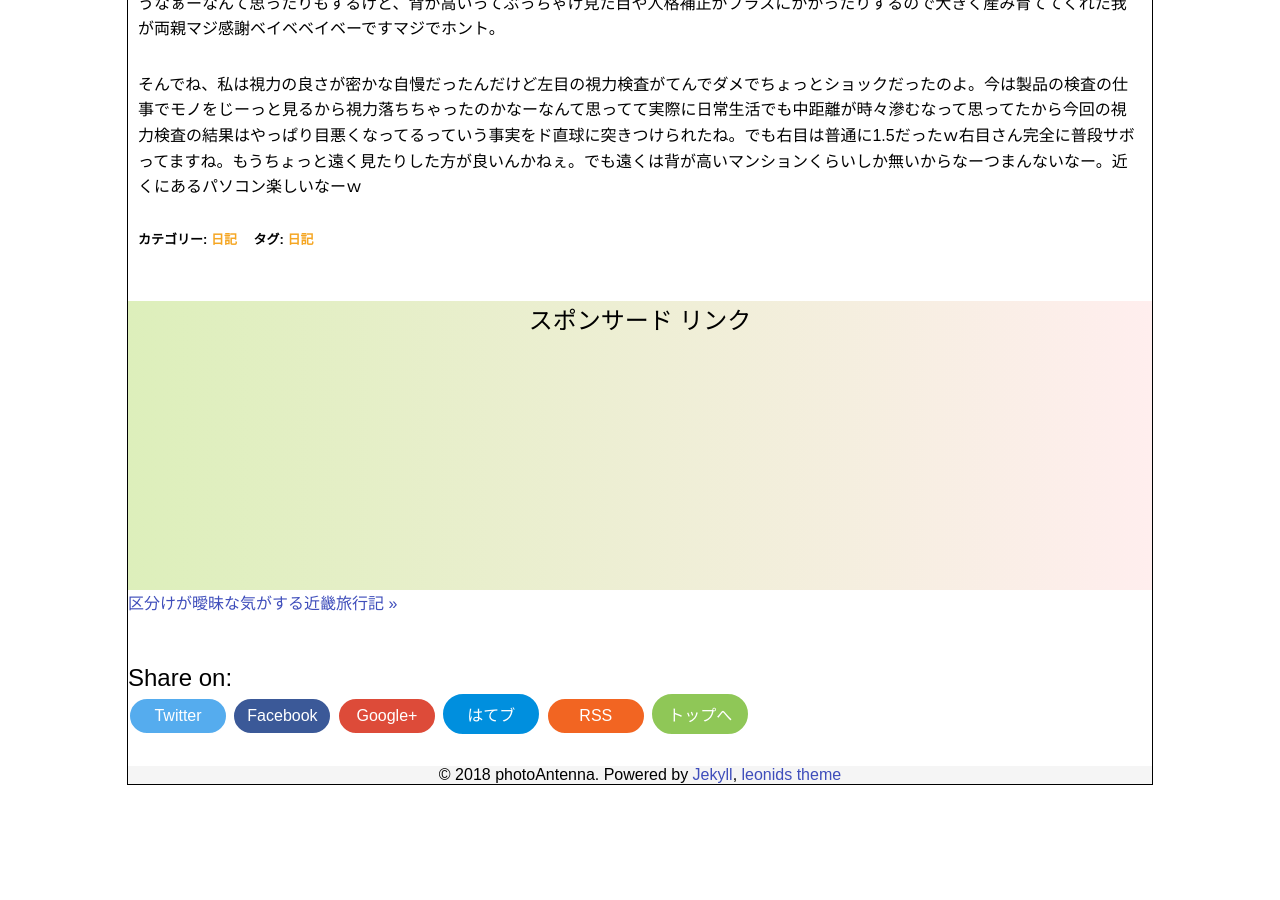
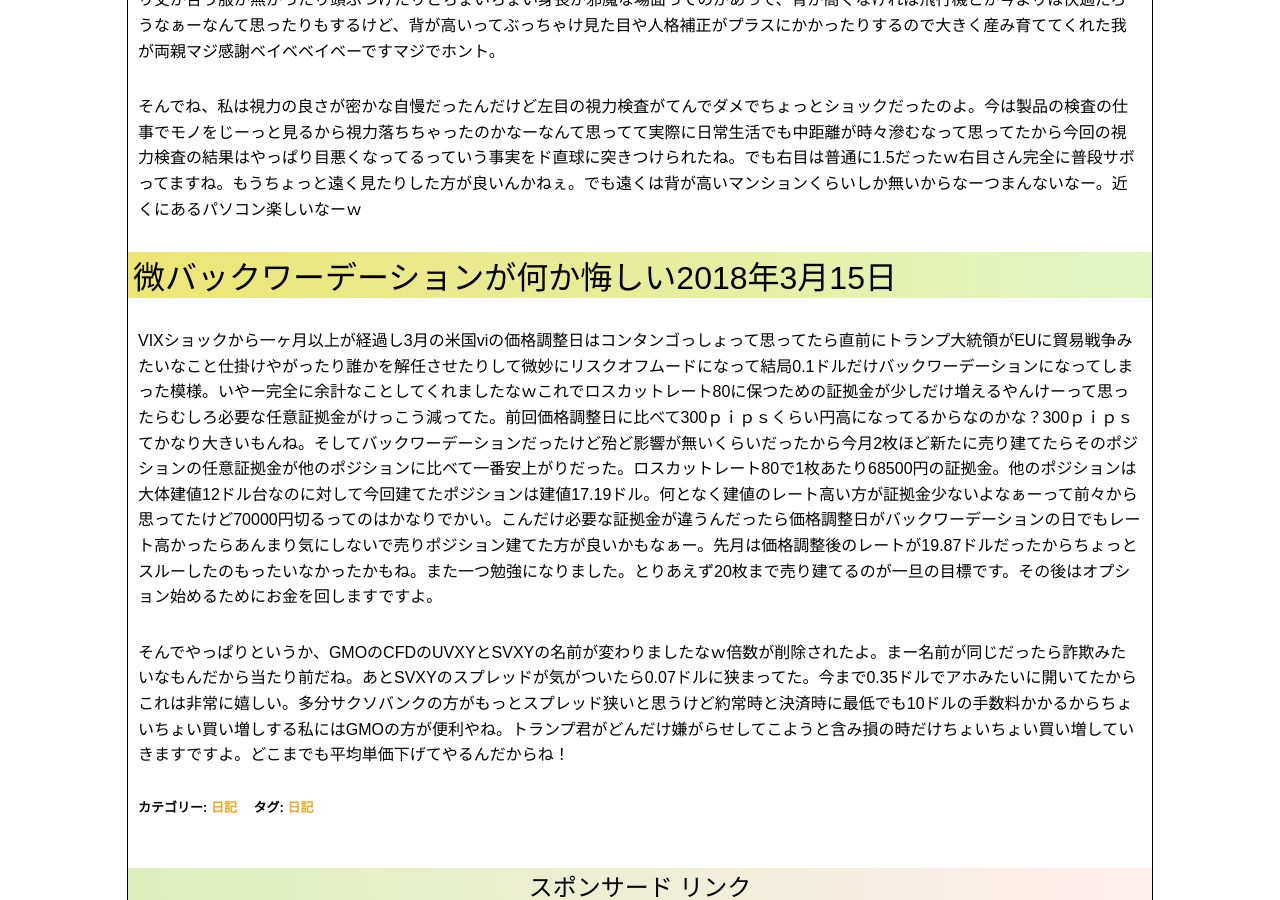
Before and after one commit to photoantenna/photoantenna.github.io, a Jekyll site: the page built from _posts/2018-03-01-diary.md, in a window 1280 px wide and 900 px high, scrolled down 3918 px. Built offline with Jekyll 4.4.1, drawn with Linux system fonts in a browser that asks for light colours; before the commit the page ends 4711 px from its top, so only the background shows below that; some of the changed text lies outside the part shown.

Commit message:
日記更新

```diff
--- a/_posts/2018-03-01-diary.md
+++ b/_posts/2018-03-01-diary.md
@@ -2,12 +2,12 @@
 layout: post
 title: "徐々に春の匂いが漂ってきたけどまだ寒い頃の日記"
 permalink: diary06
-excerpt: "updated2018-03-14,日常のことや出来事に対する自分の反応を文章化していこうのコーナーです。特にテーマも設けずにつらつらと書いていくとっても楽しいコーナーです。見る人にとって楽しいコーナーかどうかは定かではありませんよー"
+excerpt: "updated2018-03-15,日常のことや出来事に対する自分の反応を文章化していこうのコーナーです。特にテーマも設けずにつらつらと書いていくとっても楽しいコーナーです。見る人にとって楽しいコーナーかどうかは定かではありませんよー"
 categories: "日記"
 tags: "日記"
 keywords: "日記, 掃除, いちご煮, ワイヤレススピーカー, SVXY, 鶏レバー"
 mokuji: true
-update: 2018-03-14
+update: 2018-03-15
 image:
   feature: diary.jpg
 ---
@@ -59,3 +59,9 @@ image:
 健康診断やってきますた。どうやら派遣社員続けるためには年に1回必ず受けなきゃいけないらしい。採血もしないお気楽健康診断だったんだけど身長が自分で思っていたより高くて186.6cmだった模様。私は今まで公称184cmで通っていたので今後しばらくは知り合いに合う度に「身長伸びてたドヤァ」みたいなウザめなアナウンスをしていくことでしょう。気持ち身長高めな人生なので乗り物が基本的に窮屈だったり丈が合う服が無かったり頭ぶつけたりとちょいちょい身長が邪魔な場面ってのがあって、背が高くなければ飛行機とか今よりは快適だろうなぁーなんて思ったりもするけど、背が高いってぶっちゃけ見た目や人格補正がプラスにかかったりするので大きく産み育ててくれた我が両親マジ感謝ベイベベイベーですマジでホント。
 
 そんでね、私は視力の良さが密かな自慢だったんだけど左目の視力検査がてんでダメでちょっとショックだったのよ。今は製品の検査の仕事でモノをじーっと見るから視力落ちちゃったのかなーなんて思ってて実際に日常生活でも中距離が時々滲むなって思ってたから今回の視力検査の結果はやっぱり目悪くなってるっていう事実をド直球に突きつけられたね。でも右目は普通に1.5だったｗ右目さん完全に普段サボってますね。もうちょっと遠く見たりした方が良いんかねぇ。でも遠くは背が高いマンションくらいしか無いからなーつまんないなー。近くにあるパソコン楽しいなーｗ
+
+### 微バックワーデーションが何か悔しい2018年3月15日
+
+VIXショックから一ヶ月以上が経過し3月の米国viの価格調整日はコンタンゴっしょって思ってたら直前にトランプ大統領がEUに貿易戦争みたいなこと仕掛けやがったり誰かを解任させたりして微妙にリスクオフムードになって結局0.1ドルだけバックワーデーションになってしまった模様。いやー完全に余計なことしてくれましたなｗこれでロスカットレート80に保つための証拠金が少しだけ増えるやんけーって思ったらむしろ必要な任意証拠金がけっこう減ってた。前回価格調整日に比べて300ｐｉｐｓくらい円高になってるからなのかな？300ｐｉｐｓてかなり大きいもんね。そしてバックワーデーションだったけど殆ど影響が無いくらいだったから今月2枚ほど新たに売り建てたらそのポジションの任意証拠金が他のポジションに比べて一番安上がりだった。ロスカットレート80で1枚あたり68500円の証拠金。他のポジションは大体建値12ドル台なのに対して今回建てたポジションは建値17.19ドル。何となく建値のレート高い方が証拠金少ないよなぁーって前々から思ってたけど70000円切るってのはかなりでかい。こんだけ必要な証拠金が違うんだったら価格調整日がバックワーデーションの日でもレート高かったらあんまり気にしないで売りポジション建てた方が良いかもなぁー。先月は価格調整後のレートが19.87ドルだったからちょっとスルーしたのもったいなかったかもね。また一つ勉強になりました。とりあえず20枚まで売り建てるのが一旦の目標です。その後はオプション始めるためにお金を回しますですよ。
+
+そんでやっぱりというか、GMOのCFDのUVXYとSVXYの名前が変わりましたなｗ倍数が削除されたよ。まー名前が同じだったら詐欺みたいなもんだから当たり前だね。あとSVXYのスプレッドが気がついたら0.07ドルに狭まってた。今まで0.35ドルでアホみたいに開いてたからこれは非常に嬉しい。多分サクソバンクの方がもっとスプレッド狭いと思うけど約常時と決済時に最低でも10ドルの手数料かかるからちょいちょい買い増しする私にはGMOの方が便利やね。トランプ君がどんだけ嫌がらせしてこようと含み損の時だけちょいちょい買い増していきますですよ。どこまでも平均単価下げてやるんだからね！
```
